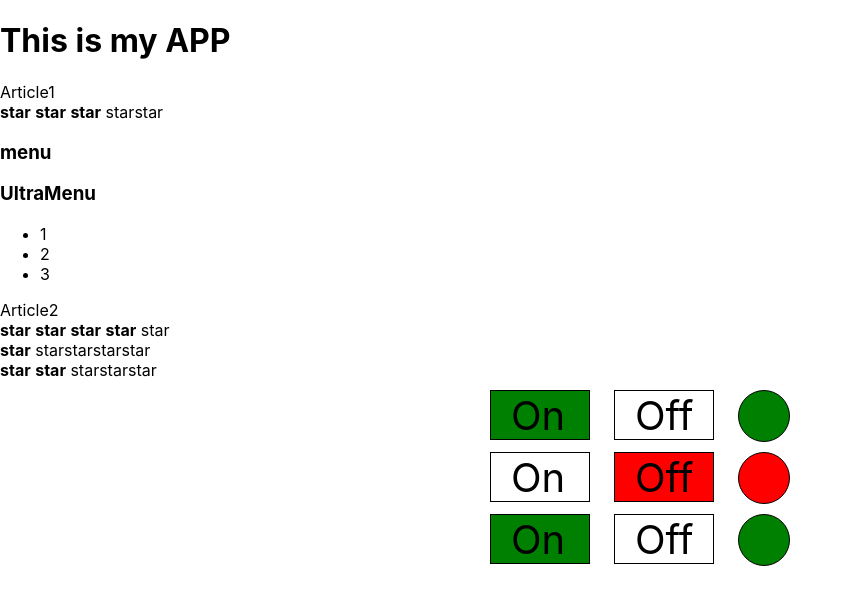
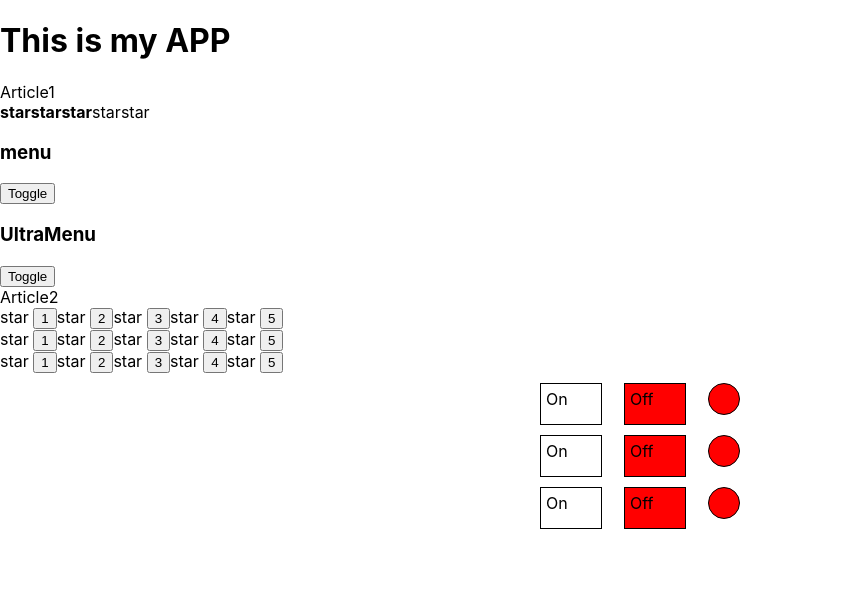
Before and after one commit to grok88/new_Dima_video, a React (Create React App) app: page / in a window 1280 px wide. Shown: the top 604 px of the page, without its empty margins (0-853 px from the left). Built offline with nearby package versions, Linux system fonts and the light colour scheme.

Commit message:
lesson6 is done - useState()

```diff
--- a/src/App.tsx
+++ b/src/App.tsx
@@ -3,6 +3,8 @@ import './App.css';
 import {Accordion} from "./components/accordion/Accordion";
 import {Rating} from "./components/rating/Rating";
 import OnOff from './components/onOff/OnOff';
+import {UncontrolledAccordion} from "./components/uncontrolledAccordion/Accordion";
+import { UncontrolledRating } from './components/uncontrolledRating/Rating';
 
 function App() {
     return (
@@ -10,15 +12,20 @@ function App() {
             <PageTitle title={'This is my APP'}/>
             Article1
             <Rating value={3}/>
-            <Accordion title={'menu'} collapsed={true}/>
-            <Accordion title={'UltraMenu'} collapsed={false}/>
+            <UncontrolledAccordion title={'menu'}/>
+            <UncontrolledAccordion title={'UltraMenu'} />
+       {/*     <Accordion title={'menu'} collapsed={true}/>
+            <Accordion title={'UltraMenu'} collapsed={false}/>*/}
             Article2
-            <Rating value={4}/>
+            <UncontrolledRating />
+            <UncontrolledRating />
+            <UncontrolledRating />
+           {/* <Rating value={4}/>
             <Rating value={1}/>
-            <Rating value={2}/>
-            <OnOff onOff={true}/>
-            <OnOff onOff={false}/>
-            <OnOff onOff={true}/>
+            <Rating value={2}/>*/}
+            <OnOff />
+            <OnOff />
+            <OnOff />
         </div>
     );
 }
--- a/src/components/onOff/OnOff.tsx
+++ b/src/components/onOff/OnOff.tsx
@@ -1,7 +1,9 @@
-import React from "react";
-import style from './OnOff.module.css' ;
+import React, { useState } from "react";
+// import style from './OnOff.module.css'
 
-type OnOffPropsType = {
+// Мое решение
+
+/*type OnOffPropsType = {
     onOff:boolean
 }
 const OnOff = (props:OnOffPropsType) => {
@@ -16,10 +18,66 @@ const OnOff = (props:OnOffPropsType) => {
                 Off
             </div>
             <div className={`${style.circle} ${onOff ? style.on : style.off}`}>
+            </div>
+        </div>
+    );
+}*/
 
+
+// ДИмыча
+type PropsType = {
+   // onOff: boolean
+}
+
+const OnOff = () => {
+    let [onOff, setOnOff] = useState<boolean>(false);
+
+    const block = {
+        width: '200px',
+        display: 'flex',
+        justifyContent: 'space-between',
+        margin: '10px auto',
+    }
+    const onStyle = {
+        width: '50px',
+        height: '30px',
+        border: '1px solid',
+        padding: '5px',
+        backgroundColor: onOff ? 'green' : 'white'
+    }
+    const offStyle = {
+        width: '50px',
+        height: '30px',
+        border: '1px solid',
+        padding: '5px',
+        marginLeft: '10px',
+        backgroundColor: onOff ? 'white' : 'red'
+    }
+    const indicatorStyle = {
+        width: '30px',
+        height: '30px',
+        border: '1px solid',
+        borderRadius: '50%',
+        marginLeft: '10px',
+        backgroundColor:onOff ? 'green' : 'red'
+    }
+
+
+    return (
+        <div style={block}>
+            <div style={onStyle}  onClick={() => {
+                setOnOff(true);
+            }}>
+                On
+            </div>
+            <div style={offStyle} onClick={() => {
+                setOnOff(false);
+            }}>
+                Off
+            </div>
+            <div style={indicatorStyle}>
             </div>
         </div>
     );
 }
-
 export default OnOff;
--- a/src/components/rating/Rating.tsx
+++ b/src/components/rating/Rating.tsx
@@ -23,6 +23,5 @@ type StarPropsType = {
 
 function Star(props: StarPropsType) {
     const {selected} = props;
-    return selected ? <span><b>star</b> </span> : <span>star</span>;
-
+    return selected ? <span><b>star</b></span> : <span>star</span>;
 }
--- /dev/null
+++ b/src/components/uncontrolledAccordion/Accordion.tsx
@@ -0,0 +1,41 @@
+import React, { useState } from "react";
+
+type AccordionType = {
+    title: string
+}
+
+export function UncontrolledAccordion(props: AccordionType) {
+    const {title} = props;
+
+    let [collapsed, setCollapsed] = useState<boolean>(true);
+
+    return <div>
+        <AccordionTitle title={title}/>
+        <button onClick={() => {
+            setCollapsed(!collapsed);
+        }}>Toggle</button>
+        {!collapsed && <AccordionBody/>}
+    </div>
+}
+
+type AccordionTitleType = {
+    title: string
+}
+
+function AccordionTitle(props: AccordionTitleType) {
+    const {title} = props;
+
+    return (
+        <h3>{title}</h3>
+    );
+}
+
+function AccordionBody() {
+    return (
+        <ul>
+            <li>1</li>
+            <li>2</li>
+            <li>3</li>
+        </ul>
+    );
+}
--- /dev/null
+++ b/src/components/uncontrolledRating/Rating.tsx
@@ -0,0 +1,37 @@
+import React, {useState} from "react";
+
+
+
+export function UncontrolledRating() {
+
+    let [value, setValue] = useState<number>(0);
+
+    return (
+        <div>
+            <Star selected={value > 0}/> <button onClick={() => {
+                setValue(1);
+        }}>1</button>
+            <Star selected={value > 1}/> <button onClick={() => {
+                setValue(2);
+        }}>2</button>
+            <Star selected={value > 2}/> <button onClick={() => {
+                setValue(3);
+        }}>3</button>
+            <Star selected={value > 3}/> <button onClick={() => {
+                setValue(4);
+        }}>4</button>
+            <Star selected={value > 4}/> <button onClick={() => {
+                setValue(5);
+        }}>5</button>
+        </div>
+    );
+}
+
+type StarPropsType = {
+    selected: boolean
+}
+
+function Star(props: StarPropsType) {
+    const {selected} = props;
+    return selected ? <span><b>star</b></span> : <span>star</span>;
+}
```
